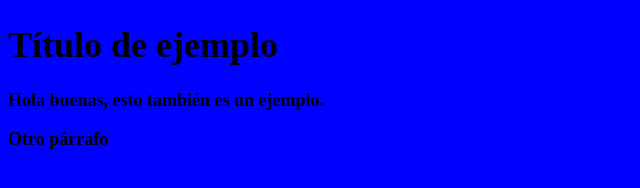
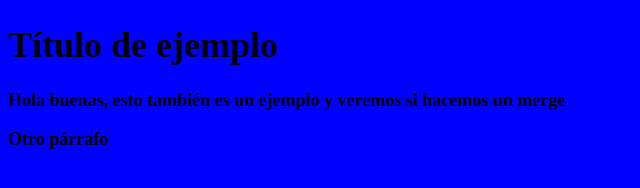
Before and after one commit to Weedliam/Git-Hub, a plain HTML site: page index.html in a window 1280 px wide. Shown: the whole page, without its empty margins (0-640 px from the left). Drawn offline with Linux system fonts and the light colour scheme.

Commit message:
Modificación desde master

```diff
--- a/index.html
+++ b/index.html
@@ -10,7 +10,7 @@
 </head>
 <body>
     <h1>Título de ejemplo</h1>
-    <p>Hola buenas, esto también es un ejemplo.</p>
+    <p>Hola buenas, esto también es un ejemplo y veremos si hacemos un merge</p>
 
 
 
```
